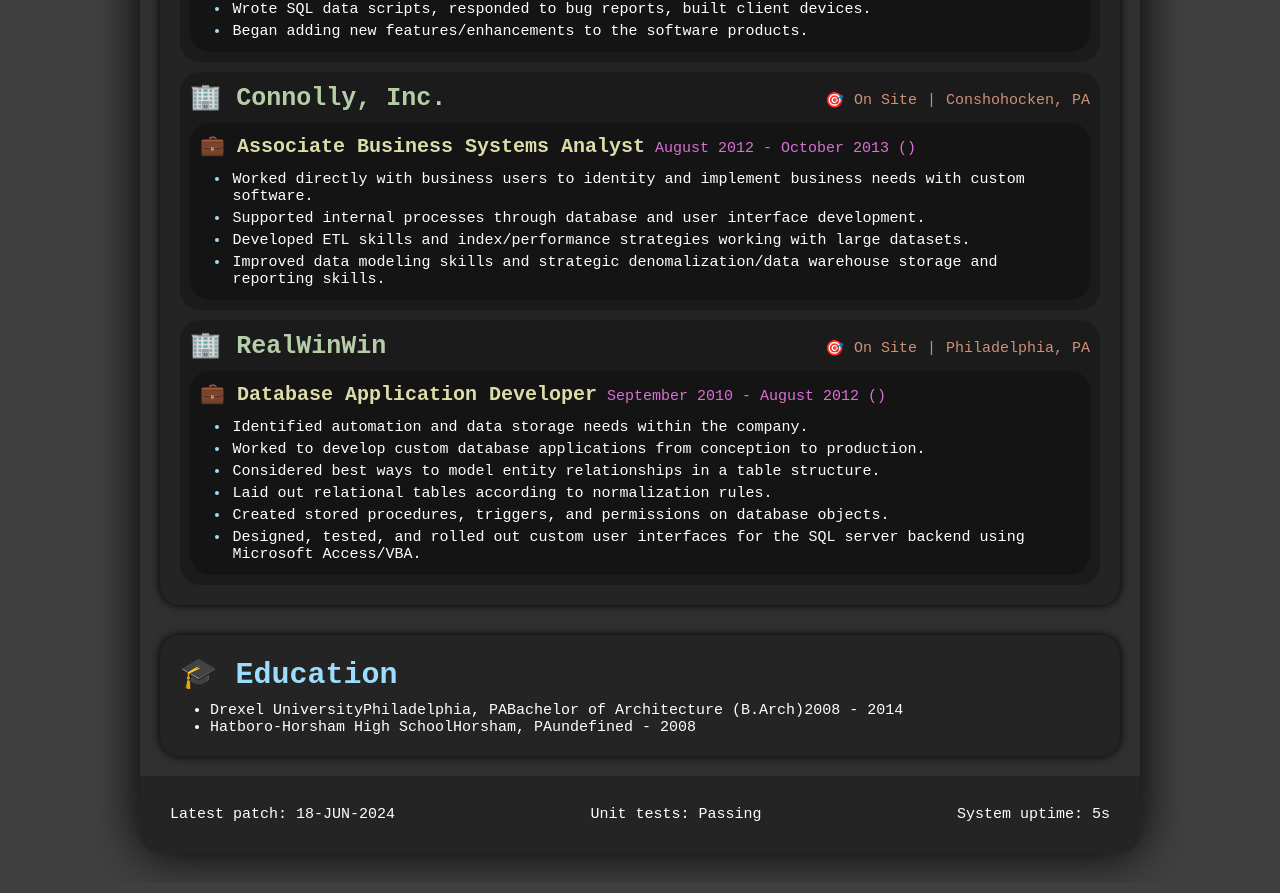
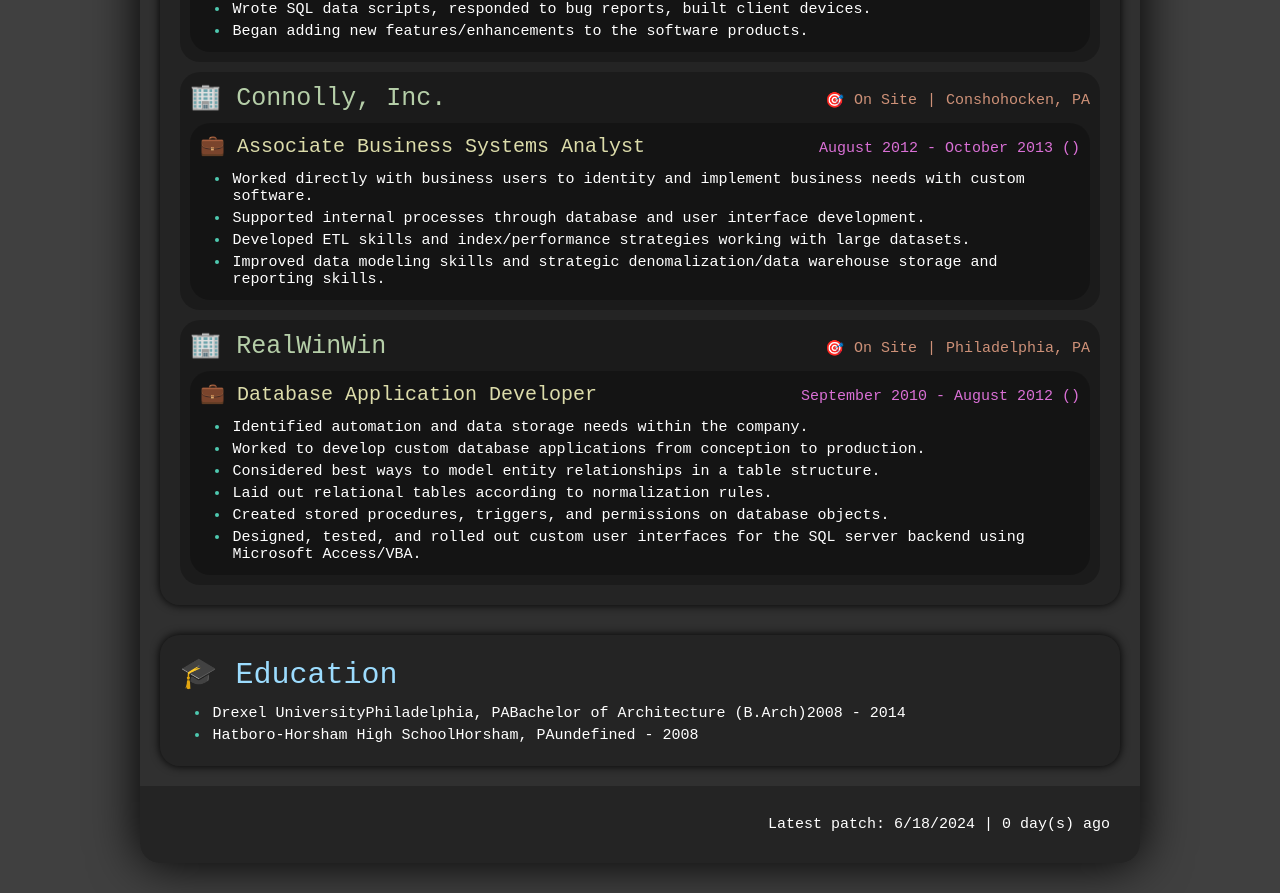
Before and after one commit to steveroof/resume, a React (Vite) app: page / in a window 1280 px wide. Shown: the part 1674-2567 px from the top of the page. Built offline with nearby package versions, Linux system fonts and the light colour scheme.

Commit message:
styling progress

```diff
--- a/src/App.tsx
+++ b/src/App.tsx
@@ -1,4 +1,4 @@
-import React, { PropsWithChildren, useEffect, useState } from "react";
+import React, { PropsWithChildren, useState } from "react";
 import { myData } from "./data";
 import { ICompany, IEducation, IJob, ISkills } from "./model";
 
@@ -43,23 +43,19 @@
 };
 
 interface IFooterProps {
-  updateDate: string;
+  updateDate: Date;
 }
 const Footer: React.FC<IFooterProps> = ({ updateDate }) => {
-  const [uptime, setUptime] = useState(0);
+  const [dateLoaded] = useState(new Date());
 
-  useEffect(() => {
-    const interval = setInterval(() => {
-      setUptime((prev) => prev + 1);
-    }, 1000);
+  const msAgo = dateLoaded.getTime() - updateDate.getTime();
+  const daysAgo = Math.round(msAgo / 1000 / 60 / 60 / 24);
 
-    return () => clearInterval(interval);
-  }, []);
   return (
-    <footer>
-      <span>{`Latest patch: ${updateDate}`}</span>
-      <span>{`Unit tests: Passing`}</span>
-      <span>{`System uptime: ${uptime}s`}</span>
+    <footer className="footer">
+      <span>{`Latest patch: ${
+        updateDate.getMonth() + 1
+      }/${updateDate.getDate()}/${updateDate.getFullYear()} | ${daysAgo} day(s) ago`}</span>
     </footer>
   );
 };
--- a/src/data/index.ts
+++ b/src/data/index.ts
@@ -26,5 +26,5 @@
     ],
     collaboration: ["Communication"],
   },
-  updateDate: "18-JUN-2024",
+  updateDate: new Date("2024-06-18 EDT"),
 };
--- a/src/index.css
+++ b/src/index.css
@@ -5,6 +5,7 @@
   margin: 0;
   padding: 0;
   box-sizing: border-box;
+  font-weight: normal;
 }
 
 html {
@@ -50,6 +51,7 @@
   --color-accent-salmon: #ce9178;
   --color-accent-lightblue: #9cdcfe;
   --color-accent-yellowgreen: #b5cea8;
+  --color-accent-teal: #4ec9b0;
 
   --border-radius: 2rem;
 }
@@ -111,9 +113,9 @@
   box-shadow: 0 0 1rem var(--color-primary);
 }
 
-footer {
+.footer {
   display: flex;
-  justify-content: space-between;
+  justify-content: right;
   padding: 3rem;
   background-color: var(--color-primary-75);
   border-bottom-left-radius: var(--border-radius);
@@ -161,6 +163,7 @@
 .jobHeading {
   display: flex;
   align-items: baseline;
+  justify-content: space-between;
   gap: 1rem;
   margin-bottom: 1rem;
 }
@@ -188,12 +191,12 @@
     border-bottom-left-radius: var(--border-radius);
     border-bottom-right-radius: var(--border-radius);
   }
+}
 
-  ::marker {
-    color: var(--color-accent-lightblue);
+li {
+  padding: 0.25rem;
+  font-weight: lighter;
+  &::marker {
+    color: var(--color-accent-teal);
   }
 }
-
-.experienceList li {
-  padding: 0.25rem;
-}
--- a/src/model.ts
+++ b/src/model.ts
@@ -3,7 +3,7 @@
   companies: ICompany[];
   educations: IEducation[];
   skills: ISkills;
-  updateDate: string;
+  updateDate: Date;
 }
 
 export interface ICompany {
```
